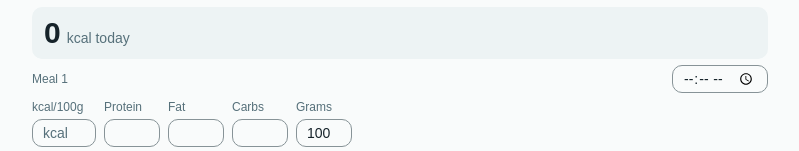
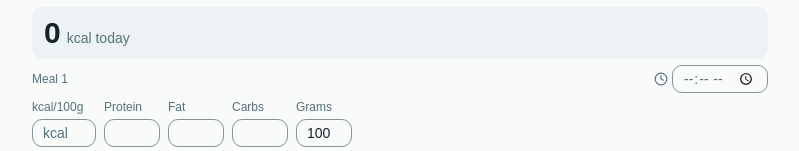
Before and after one commit to ZhannaM85/turtle-steps-to-the-goal, a React (Vite) app: page / in a window 1280 px wide. Shown: the part 644-795 px from the top of the page, without its empty margins (240-1039 px from the left). Built offline with nearby package versions, Linux system fonts and the light colour scheme.

Commit message:
Add a Clock icon next to the add-row time field (#114)

```diff
--- a/src/data/releaseNotes.ts
+++ b/src/data/releaseNotes.ts
@@ -14,6 +14,12 @@ export interface ReleaseNote {
  * docs/issues-priority.md and docs/ARCHITECTURE.md — see CLAUDE.md.
  */
 export const releaseNotes: ReleaseNote[] = [
+  {
+    issue: 114,
+    date: '2026-07-17',
+    en: "Added a small clock icon next to the meal time field so it's clearer at a glance what it's for.",
+    ru: 'Добавлен значок часов рядом с полем времени приёма пищи — теперь сразу понятно, для чего оно.',
+  },
   {
     issue: 102,
     date: '2026-07-17',
--- a/src/features/daily-log/DailyEntryForm.tsx
+++ b/src/features/daily-log/DailyEntryForm.tsx
@@ -18,6 +18,7 @@ import {
 import { CSS } from '@dnd-kit/utilities'
 import {
   Check,
+  Clock,
   GripVertical,
   Pencil,
   type LucideIcon,
@@ -1495,6 +1496,11 @@ export function DailyEntryForm({
             <span className="text-xs font-medium text-muted-foreground">
               {t.dailyEntry.mealLabel(calorieEntries.length + 1)}
             </span>
+            {/* Clock icon (#114) — a bare empty box gave no visual hint this
+             * was a time picker, since native <input type="time"> doesn't
+             * reliably show a placeholder across browsers. */}
+            <div className="flex items-center gap-1 text-muted-foreground">
+              <Clock aria-hidden="true" className="size-3.5" />
               <Input
                 type="time"
                 aria-label={t.dailyEntry.timeEatenLabel}
@@ -1502,6 +1508,7 @@ export function DailyEntryForm({
                 onChange={(e) => setAddTime(e.target.value)}
                 className="h-7 w-24"
               />
+            </div>
           </div>
           <div className="flex flex-wrap items-end gap-2">
             <div className="flex flex-col gap-1">
```
Also changed, not shown: 2 other files (tests, documents, lock files or other folders). Lines whose indentation alone changed are shown as unchanged.
